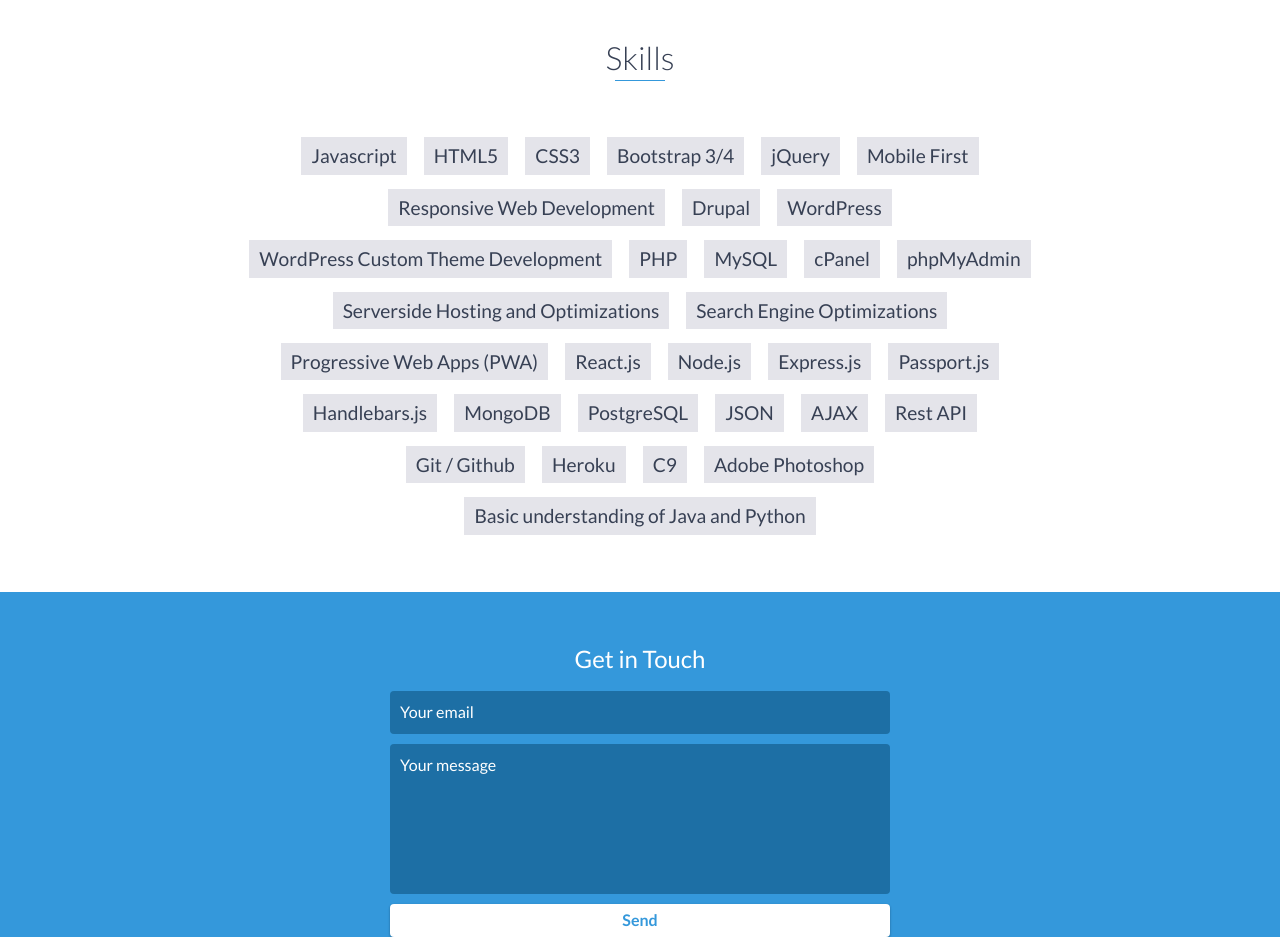
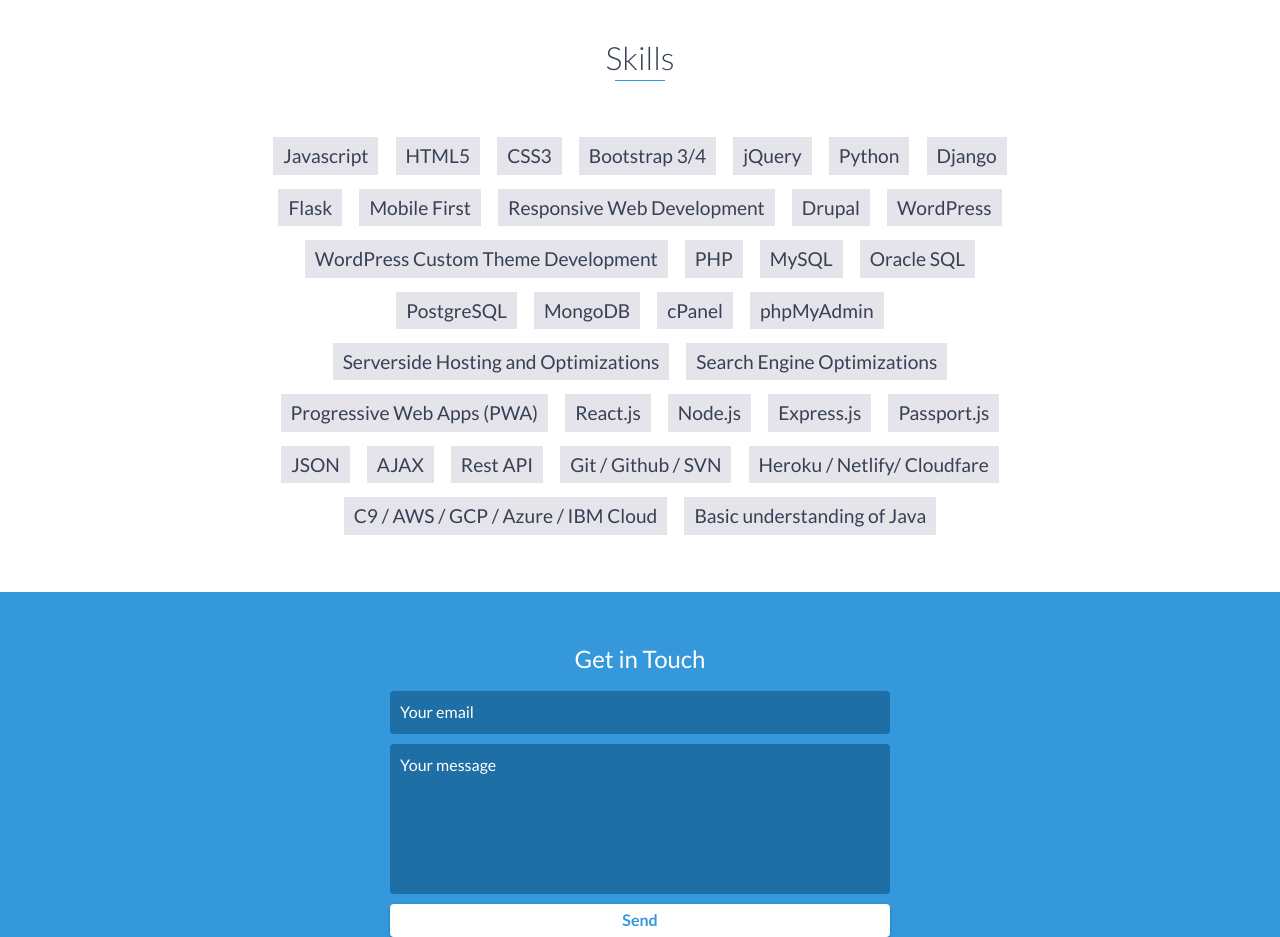
Before and after one commit to bhag41/portfolio-bk, a plain HTML site: page index.html in a window 1280 px wide. Shown: the part 6200-7137 px from the top of the page. Drawn offline with nearby package versions, Linux system fonts and the light colour scheme.

Commit message:
added mroe skills

```diff
--- a/index.html
+++ b/index.html
@@ -371,6 +371,9 @@
               <li class="li-skills">CSS3</li>
               <li class="li-skills">Bootstrap 3/4</li>
               <li class="li-skills">jQuery</li>
+              <li class="li-skills">Python</li>
+              <li class="li-skills">Django</li>
+              <li class="li-skills">Flask</li>
               <li class="li-skills">Mobile First</li>
               <li class="li-skills">Responsive Web Development</li>
               <li class="li-skills">Drupal</li>
@@ -378,6 +381,9 @@
               <li class="li-skills">WordPress Custom Theme Development</li>
               <li class="li-skills">PHP</li>
               <li class="li-skills">MySQL</li>
+              <li class="li-skills">Oracle SQL</li>
+              <li class="li-skills">PostgreSQL</li>
+              <li class="li-skills">MongoDB</li>
               <li class="li-skills">cPanel</li>
               <li class="li-skills">phpMyAdmin</li>
               <li class="li-skills">Serverside Hosting and Optimizations</li>
@@ -387,17 +393,13 @@
               <li class="li-skills">Node.js</li>
               <li class="li-skills">Express.js</li>
               <li class="li-skills">Passport.js</li>
-              <li class="li-skills">Handlebars.js</li>
-              <li class="li-skills">MongoDB</li>
-              <li class="li-skills">PostgreSQL</li>
               <li class="li-skills">JSON</li>
               <li class="li-skills">AJAX</li>
               <li class="li-skills">Rest API</li>
-              <li class="li-skills">Git / Github</li>
-              <li class="li-skills">Heroku</li>
-              <li class="li-skills">C9</li>
-              <li class="li-skills">Adobe Photoshop</li>
-              <li class="li-skills">Basic understanding of Java and Python</li>
+              <li class="li-skills">Git / Github / SVN </li>
+              <li class="li-skills">Heroku / Netlify/ Cloudfare</li>
+              <li class="li-skills">C9 / AWS / GCP / Azure / IBM Cloud</li>
+              <li class="li-skills">Basic understanding of Java</li>
         </ul>
     </div>
     <!-- End #skills -->
```
